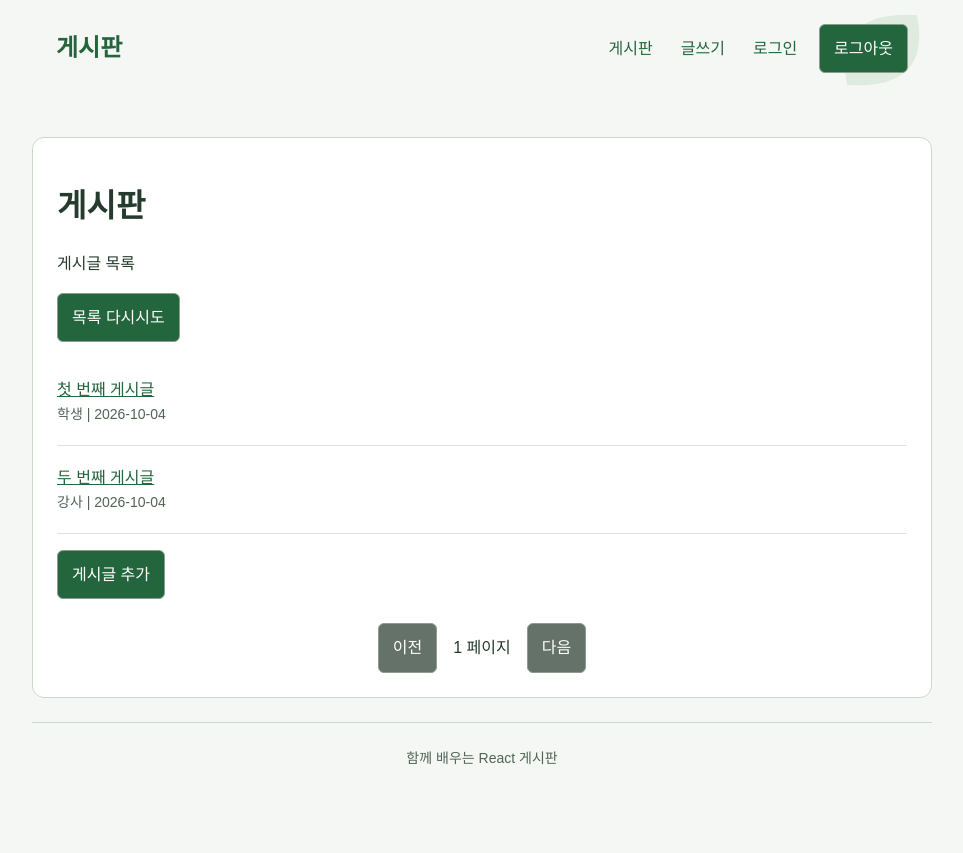
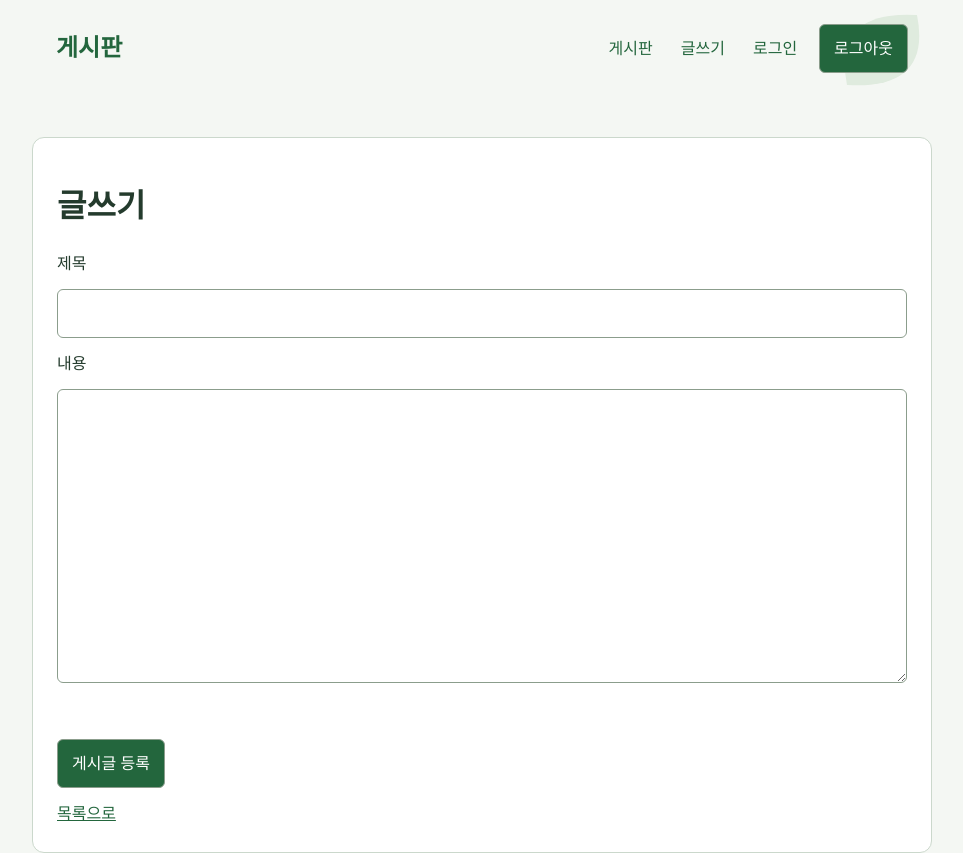
Before and after one commit to teiubese00000-bot/front-react, a React (Vite) app: page /posts/new in a window 1280 px wide. Shown: the top 853 px of the page, without its empty margins (158-1121 px from the left). Before the commit the page ends 822 px from the top, so only its background shows below. Built offline with nearby package versions, Linux system fonts and the light colour scheme.

Commit message:
- 목록, 글쓰기, 상세, 로그인 화면 라우팅 설정 - a 태그를 Link로 변경 - 게시글 목록과 작성 폼 컴포넌트 정리 - BoardFooter를 components 폴더로 이동

```diff
--- a/package.json
+++ b/package.json
@@ -11,7 +11,8 @@
   },
   "dependencies": {
     "react": "^19.3.1",
-    "react-dom": "^19.3.1"
+    "react-dom": "^19.3.1",
+    "react-router-dom":"^7.18.4"
   },
   "devDependencies": {
     "@eslint/js": "^10.0.1",
--- a/src/App.jsx
+++ b/src/App.jsx
@@ -1,39 +1,35 @@
 import { useState } from "react";
-import BoardFooter from "./BoardFooter";
+import { Route, Routes } from "react-router-dom";
+import BoardFooter from "./components/BoardFooter";
 import BoardHeader from "./components/BoardHeader";
 import PostList from "./components/PostList";
+import PostForm from "./components/PostForm";
+import PostDetail from "./components/PostDetail";
+import Login from "./components/Login";
 import "./style.css";
-
-
-/** useState 를 사용하면 추가한 것에 대한 랜더링을 다시해줌...실시간으로 뭔가를 해줌*/
 
 export default function App() {
   const [posts, setPosts] = useState([
-    {
-      id: 1,
-      title: "첫 번째 게시글",
-      authorNickname: "학생",
-      createDatetime: "2026-10-04",
-      content: "우끼기",
-    },
-    {
-      id: 2,
-      title: "두 번째 게시글",
-      authorNickname: "강사",
-      createDatetime: "2026-10-04",
-      content: "바나나",
-    },
+    {id: 1, title: "첫 번째 게시글", authorNickname: "학생", createdDatetime: "2026-10-04", content: "우끼끼"},
+    {id: 2, title: "두 번째 게시글", authorNickname: "강사", createdDatetime: "2026-10-04", content: "바나나"},
   ]);
 
-  function addPracticePost() {
+  function addPracticePost(){
     const id = Date.now();
     setPosts((currentPosts) => [
       {
         id,
-        title: `임시게시글 ${currentPosts.length}`,
+        title: `임시 게시글 ${currentPosts.length}`,
         authorNickname: "학생",
-        createDatetime: "2026-10-04",
+        createdDatetime: "2026-10-04"
       },
+      ...currentPosts,
+    ]);
+  }
+
+  function savePost(post) {
+    setPosts((currentPosts) => [
+      {id:Date.now(), ...post, authorNickname: "학생", createdDatetime: "2026-10-04"},
       ...currentPosts,
     ]);
   }
@@ -41,33 +37,14 @@ export default function App() {
   return (
     <>
       <BoardHeader />
-      <main>
-        <h1> 게시판</h1>
-        <p id="list-message" role="status">
-          게시글 목록
-        </p>
-        <button id="retry-list" type="button">
-          {" "}
-          목록 다시시도
-        </button>
-
-        <PostList posts={posts} onSelect={(post) => window.alert(post.title)} />
-        <button type="button" onClick={addPracticePost}>
-          게시글 추가
-        </button>
-
-        <div className="pagination" aria-label="페이지 이동">
-          <button id="previous-page" type="button" disabled>
-            이전
-          </button>
-          <span id="page-number">1 페이지</span>
-          <button id="next-page" type="button" disabled>
-            다음
-          </button>
-        </div>
-      </main>
-
+      <Routes>
+        <Route path="/" element={<PostList posts={posts} onAddPracticePost={addPracticePost} />} />
+        <Route path="/posts" element={<PostList posts={posts} onAddPracticePost={addPracticePost} />} />
+        <Route path="/posts/new" element={<PostForm onSave={savePost} />} />
+        <Route path="/posts/:postId" element={<PostDetail />} />
+        <Route path="/login" element={<Login />} />
+      </Routes>
       <BoardFooter />
     </>
-  );
+  )
 }
--- a/src/components/BoardHeader.jsx
+++ b/src/components/BoardHeader.jsx
@@ -1,20 +1,14 @@
-export default function BoardHeader() {
+import { Link } from "react-router-dom";
+
+export default function BoardHeader({ onWrite }){
     return (
         <header>
-      <a className="brand" href="/">
-        게시판
-      </a>
-      <nav aria-label="주메뉴">
-        <a href="/">게시판</a>
-        <a className="write-link" href="/">
-          글쓰기
-        </a>
-        <a className="login-link" href="/">
-          로그인
-        </a>
-        <button className="logout-button" type="button">
-          로그아웃
-        </button>
+            <Link className="brand" to="/posts">게시판</Link>
+            <nav aria-label="주 메뉴">
+            <Link to="/posts">게시판</Link>
+            <Link className="write-link" to="/posts/new">글쓰기</Link>
+            <Link className="login-link" to="/login">로그인</Link>
+            <button className="logout-button" type="button">로그아웃</button>
             </nav>
             <p id="nav-message" role="status"></p>
         </header>
--- /dev/null
+++ b/src/components/Login.jsx
@@ -0,0 +1,13 @@
+export default function Login(){
+    return <main>
+        <h1>로그인</h1>
+        <form id="login-form">
+            <label htmlFor="username">아이디</label>
+            <input id="username" name="username" />
+            <label htmlFor="password">비밀번호</label>
+            <input id="password" name="password" type="password" />
+            <p id="login-message" role="alert" hidden></p>
+            <button type="submit">로그인</button>
+        </form>
+    </main>
+}
--- /dev/null
+++ b/src/components/PostDetail.jsx
@@ -0,0 +1,23 @@
+import { Link } from "react-router-dom";
+
+export default function PostDetail(){
+    return <main>
+        <article>
+            <h1 id="post-title">게시글 상세</h1>
+            <p id="post-meta" className="meta"></p>
+            <p id="post-content"></p>
+            <p id="post-message" role="status"></p>
+        </article>
+        <Link to="/posts">목록으로</Link>
+        <section id="comments-section" aria-labelledby="comments-title">
+            <h2 id="comments-title">댓글</h2>
+            <p id="comments-message" role="status"></p>
+            <ul id="comment-list"></ul>
+            <form id="comment-form">
+                <label htmlFor="comment-content">댓글 내용</label>
+                <textarea id="comment-content" name="content" required maxLength="255"></textarea>
+                <button type="submit">댓글 등록</button>
+            </form>
+        </section>
+    </main>
+}
--- /dev/null
+++ b/src/components/PostForm.jsx
@@ -0,0 +1,46 @@
+import { useState } from "react";
+import { Link } from "react-router-dom";
+
+export default function PostForm({onSave}){
+    return <main>
+        <h1>글쓰기</h1>
+        <PostFormField onSave={onSave} />
+    </main>
+}
+
+function PostFormField({onSave}) {
+    const [title, setTitle] = useState("");
+    const [content, setContent] = useState("");
+    const [message, setMessage] = useState("");
+
+    function handleSubmit(event) {
+        event.preventDefault();
+        const trimmedTitle = title.trim();
+        const trimmedContent = content.trim();
+        if(
+            trimmedTitle.length < 10 ||
+            trimmedTitle.length > 50 ||
+            trimmedContent.length < 10
+        ) {
+            setMessage("제목은 10~50자, 본문은 10자 이상 입력");
+            return;
+        }
+
+        onSave({title: trimmedTitle, content: trimmedContent});
+        setTitle("");
+        setContent("");
+        setMessage("");
+    }
+
+    return (
+        <form id="post-form" onSubmit={handleSubmit}>
+            <label htmlFor="title">제목</label>
+            <input id="title" name="title" required minLength="10" maxLength="50" value={title} onChange={(event) => setTitle(event.target.value)} />
+            <label htmlFor="content">내용</label>
+            <textarea id="content" name="content" required minLength="10" rows="10" value={content} onChange={(event) => setContent(event.target.value)} />
+            <p id="form-message" role="status">{message}</p>
+            <button type="submit">게시글 등록</button>
+            <Link to="/posts">목록으로</Link>
+        </form>
+    );
+}
--- a/src/components/PostItem.jsx
+++ b/src/components/PostItem.jsx
@@ -1,17 +1,10 @@
-export default function PostItem({ post, onSelect }) {
-  return (
-    <li>
-      <a        href="/"        onClick={(event) => {
-          event.preventDefault();
-          onSelect(post);
-        }}
-      >
-        {post.title}
-      </a>
-      <div className="meta">
-        {" "}
-        {post.authorNickname} | {post.createDatetime}
-      </div>
-    </li>
-  );
+import { Link } from "react-router-dom";
+
+export default function PostItem({post}) {
+    return (
+        <li>
+            <Link to={`/posts/${post.id}`}>{post.title}</Link>
+            <div className="meta">{post.authorNickname} | {post.createdDatetime}</div>
+        </li>
+    );
 }
--- a/src/components/PostList.jsx
+++ b/src/components/PostList.jsx
@@ -1,13 +1,26 @@
 import PostItem from "./PostItem.jsx";
 
-export default function PostList({ posts, onSelect }) {
-  return (
-    <ul id="post-list" className="post-list">
+export default function PostList({posts, onAddPracticePost}){
+    return <main>
+        <h1>게시판</h1>
+        <p id="list-message" role="status">게시글 목록</p>
+        <button id="retry-list" type="button">목록 다시 시도</button>
 
-      {/* 게시글 하나씩 빼와서 화살표 뒤에거 실행해라 */}
-      {posts.map((post) => (
-        <PostItem key={post.id} post={post} onSelect={onSelect} />
-      ))}
-    </ul>
-  );
+        <PostListItem posts={posts} />
+        <button type="button" onClick={onAddPracticePost}>임시 게시글 추가</button>
+
+        <div className="pagination" aria-label="페이지 이동">
+          <button id="previous-page" type="button" disabled>이전</button>
+          <span id="page-number">1 페이지</span>
+          <button id="next-page" type="button" disabled>다음</button>
+        </div>
+    </main>
 }
+
+function PostListItem({posts}){
+    return(
+        <ul id="post-list" className="post-list">
+          {posts.map((post) => <PostItem key={post.id} post={post} />)}
+        </ul>
+    );
+}
```
Also changed, not shown: src/main.jsx (+5 -5 lines), src/components/BoardFooter.jsx (renamed from src/BoardFooter.jsx), 1 other file (tests, documents, lock files or other folders). Lines whose indentation alone changed are shown as unchanged.
